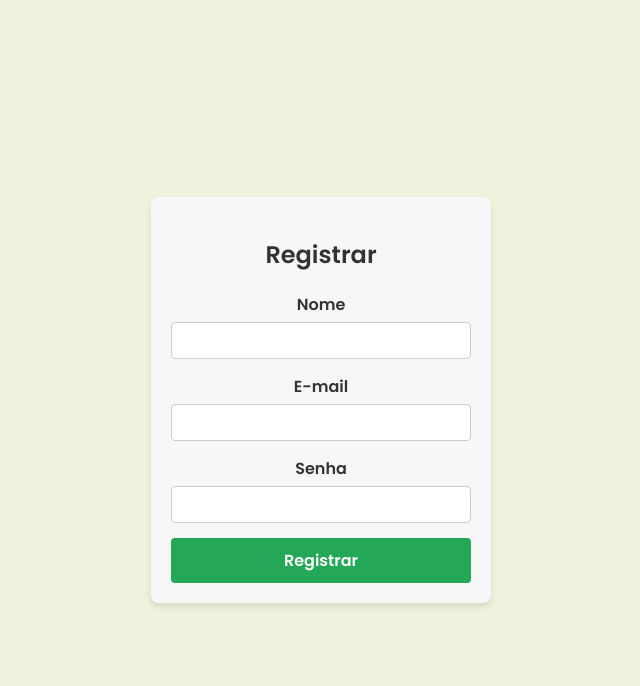
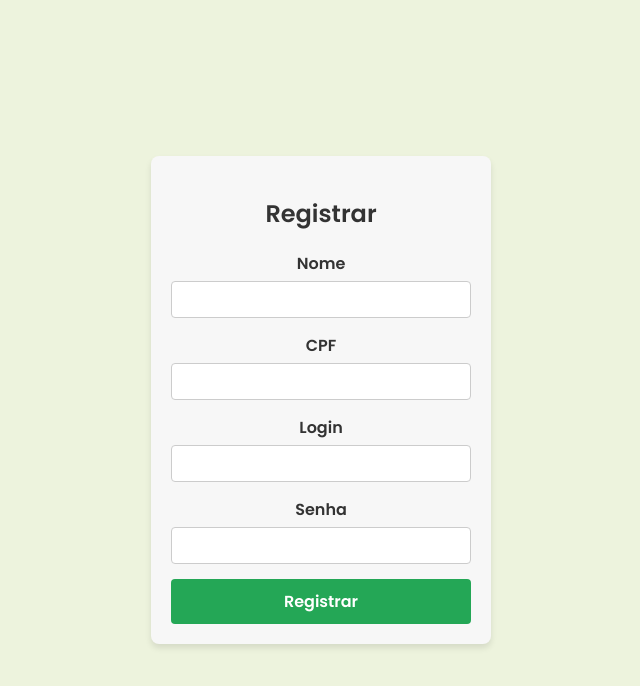
Before and after one commit to marcoabrantess/SmartPortfolio, a React (Create React App) app in the folder front-end/: page /register in a window 1280 px wide. Shown: the top 686 px of the page, without its empty margins (319-959 px from the left). Built offline with nearby package versions, Linux system fonts and the light colour scheme; no server answers; the HTML template or start-up script is replaced by a standard one.

Commit message:
Configurando requisicao frontend - backend

```diff
--- a/front-end/src/components/RegisterForm/RegisterForm.jsx
+++ b/front-end/src/components/RegisterForm/RegisterForm.jsx
@@ -5,7 +5,8 @@ import  { useState } from 'react';
 
 const RegisterButton = () => {
     const [name, setName] = useState('');
-    const [email, setEmail] = useState('');
+    const [CPF, setCPF] = useState('');
+    const [login, setLogin] = useState('');
     const [password, setPassword] = useState('');
     const [error, setError] = useState('');
     const [message, setMessage] = useState('');
@@ -19,7 +20,7 @@ const RegisterButton = () => {
         setLoading(true); // Ativa o estado de carregamento
 
         try {
-            var result = await authService.registerUser(name, email, password);
+            var result = await authService.registerUser(name, CPF, login, password);
             if(result.success){
                 setMessage('Registro bem-sucedido! Você pode agora fazer login.');
                 setTimeout(() => {
@@ -52,12 +53,22 @@ const RegisterButton = () => {
                     />
                 </div>
                 <div className="form-group">
-                    <label htmlFor="email">E-mail</label>
+                    <label htmlFor="CPF">CPF</label>
                     <input
-                        type="email"
-                        id="email"
-                        value={email}
-                        onChange={(e) => setEmail(e.target.value)}
+                        type="CPF"
+                        id="CPF"
+                        value={CPF}
+                        onChange={(e) => setCPF(e.target.value)}
+                        required
+                    />
+                </div>
+                <div className="form-group">
+                    <label htmlFor="email">Login</label>
+                    <input
+                        type="login"
+                        id="login"
+                        value={login}
+                        onChange={(e) => setLogin(e.target.value)}
                         required
                     />
                 </div>
--- a/front-end/src/repositories/AuthRepository.jsx
+++ b/front-end/src/repositories/AuthRepository.jsx
@@ -24,14 +24,14 @@ const authRepository = {
         }
     },
 
-    registerUser: async (name, email, password) => {
+    registerUser: async (name, CPF, login, password) => {
         try {
-             const response = await fetch(`${API_BASE_URL}/register`, {
+             const response = await fetch(`${API_BASE_URL}/users`, {
                 method: 'POST',
                 headers: {
                     'Content-Type': 'application/json',
                 },
-                body: JSON.stringify({ name, email, password }),
+                body: JSON.stringify({ name, CPF, login, password }),
             });
 
 
--- a/front-end/src/services/AuthService.jsx
+++ b/front-end/src/services/AuthService.jsx
@@ -25,9 +25,9 @@ const authService = {
     //     return new Promise((resolve));
     // }
 
-    registerUser: async (name, email, password) => {
+    registerUser: async (name, CPF, login, password) => {
         try {
-            return await authRepository.registerUser(name, email, password);
+            return await authRepository.registerUser(name, CPF, login, password);
         } catch (error) {
             console.error('Erro no authService:', error);
             throw error;
```
